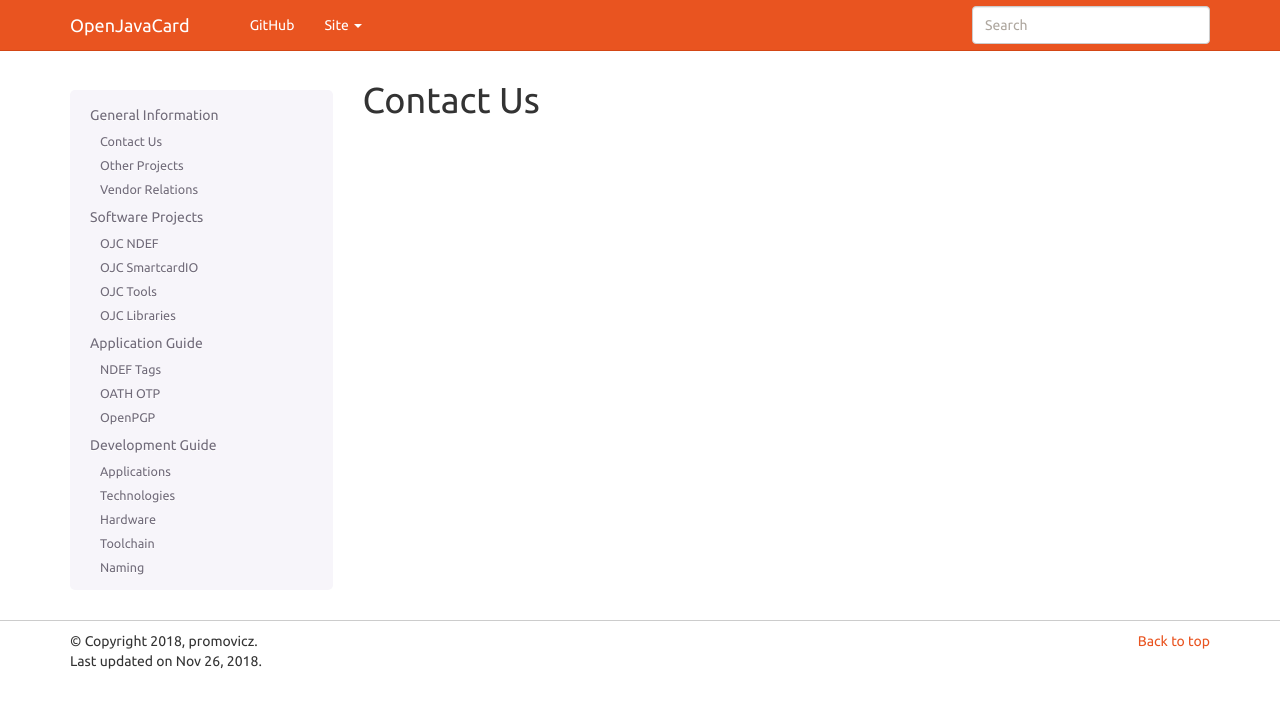
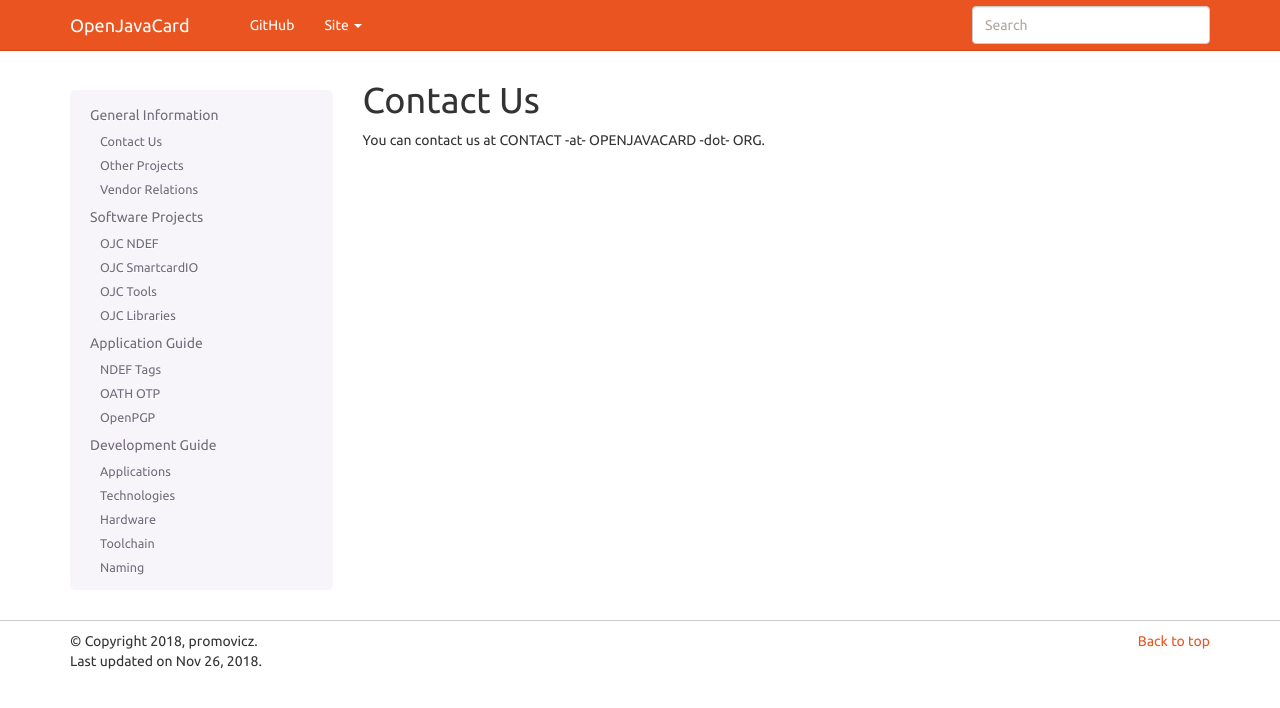
Before and after one commit to OpenJavaCard/openjavacard-site, a Sphinx documentation site: the page built from source/general/contact.rst, in a window 1280 px wide. Shown: the top 708 px of the page. Built offline with Sphinx 7.4.7, drawn with Linux system fonts in a browser that asks for light colours.

Commit message:
contact mail

```diff
--- a/source/general/contact.rst
+++ b/source/general/contact.rst
@@ -1,2 +1,4 @@
 Contact Us
 ==========
+
+You can contact us at CONTACT -at- OPENJAVACARD -dot- ORG.
```
